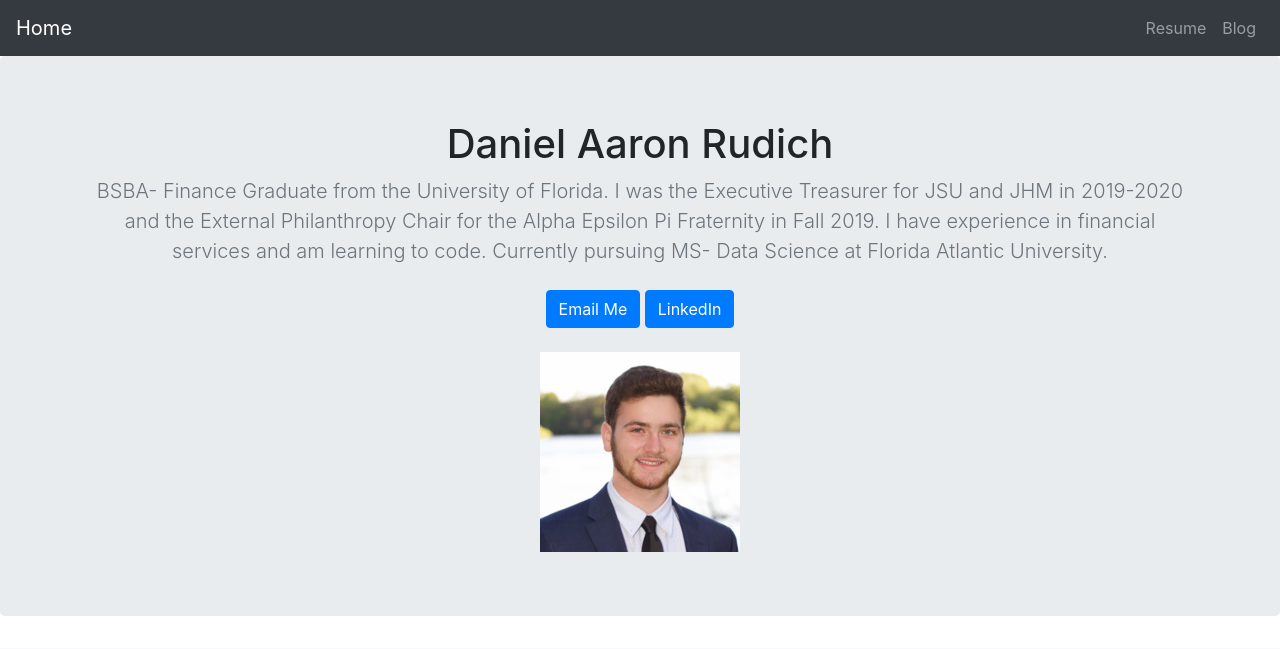
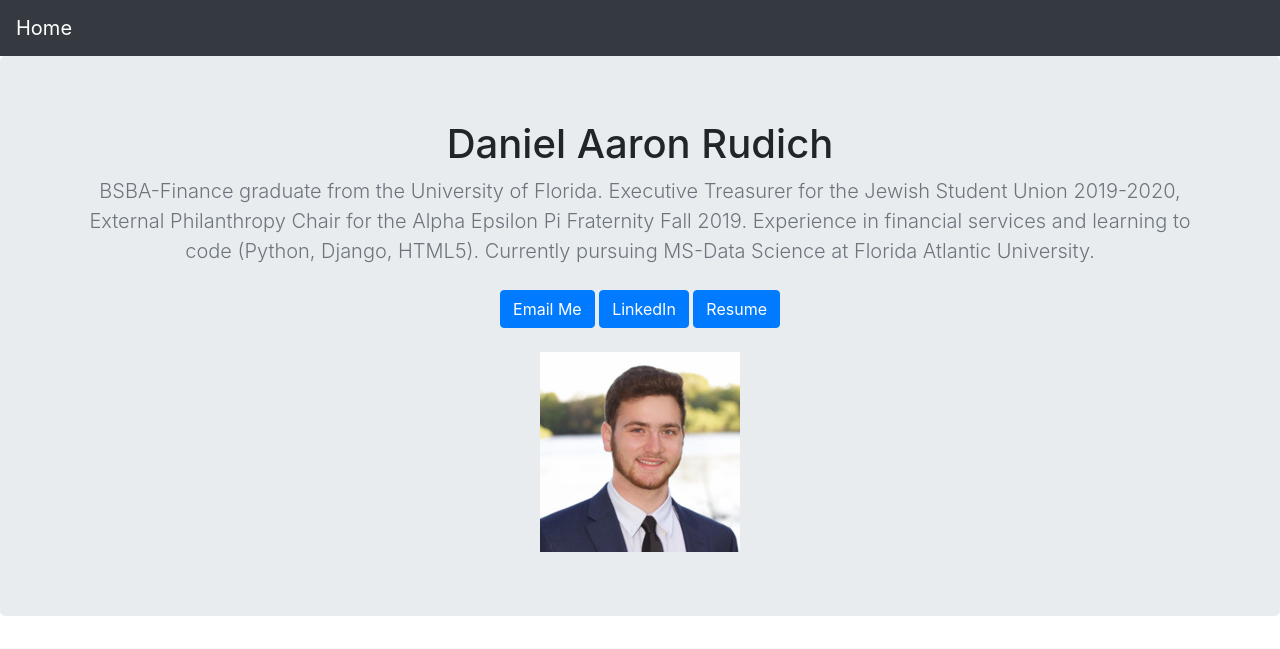
Before and after one commit to danielrudich/myportfolio, a Django app: page / in a window 1280 px wide. Shown: the top 649 px of the page. Run offline with Django 3.2, Linux system fonts and the light colour scheme; data that the repository does not hold is empty; some libraries are stand-ins or nearby versions.

Commit message:
final edits

```diff
--- a/jobs/templates/jobs/home.html
+++ b/jobs/templates/jobs/home.html
@@ -54,12 +54,6 @@
       </button>
       <div class="collapse navbar-collapse" id="navbarNav">
         <ul class="navbar-nav ml-auto">
-          <li class="nav-item">
-            <a class="nav-link" href="{% static 'RUDICH DANIEL AARON RESUME 3162020.pdf' %}">Resume</a>
-          </li>
-          <li class="nav-item">
-            <a class="nav-link" href="{% url 'allblogs'%}">Blog</a>
-          </li>
         </ul>
       </div>
     </nav>
@@ -70,10 +64,11 @@
   <section class="jumbotron text-center">
     <div class="container">
       <h1>Daniel Aaron Rudich</h1>
-      <p class="lead text-muted">BSBA- Finance Graduate from the University of Florida. I was the Executive Treasurer for JSU and JHM in 2019-2020 and the External Philanthropy Chair for the Alpha Epsilon Pi Fraternity in Fall 2019. I have experience in financial services and am learning to code. Currently pursuing MS- Data Science at Florida Atlantic University.</p>
+      <p class="lead text-muted">BSBA-Finance graduate from the University of Florida. Executive Treasurer for the Jewish Student Union 2019-2020, External Philanthropy Chair for the Alpha Epsilon Pi Fraternity Fall 2019. Experience in financial services and learning to code (Python, Django, HTML5). Currently pursuing MS-Data Science at Florida Atlantic University.</p>
       <p>
         <a href="mailto:rudichdaniel@ufl.edu" class="btn btn-primary my-2">Email Me</a>
         <a  href= 'https://www.linkedin.com/in/daniel-rudich-058023151/' class="btn btn-primary my-2">LinkedIn</a>
+        <a  href="{% static 'RUDICH DANIEL AARON RESUME 3162020.pdf' %}" class="btn btn-primary my-2">Resume</a>
       </p>
       <img src={% static 'linkedin.jpg' %} />
     </div>
--- a/myportfolio/urls.py
+++ b/myportfolio/urls.py
@@ -10,7 +10,7 @@ import jobs.views
 urlpatterns = [
     path('admin/', admin.site.urls),
     path('', jobs.views.home, name = 'home'),
-    path('blog/', include('blog.urls')),
+
 
 
 ]+ static(settings.MEDIA_URL, document_root=settings.MEDIA_ROOT)
```
